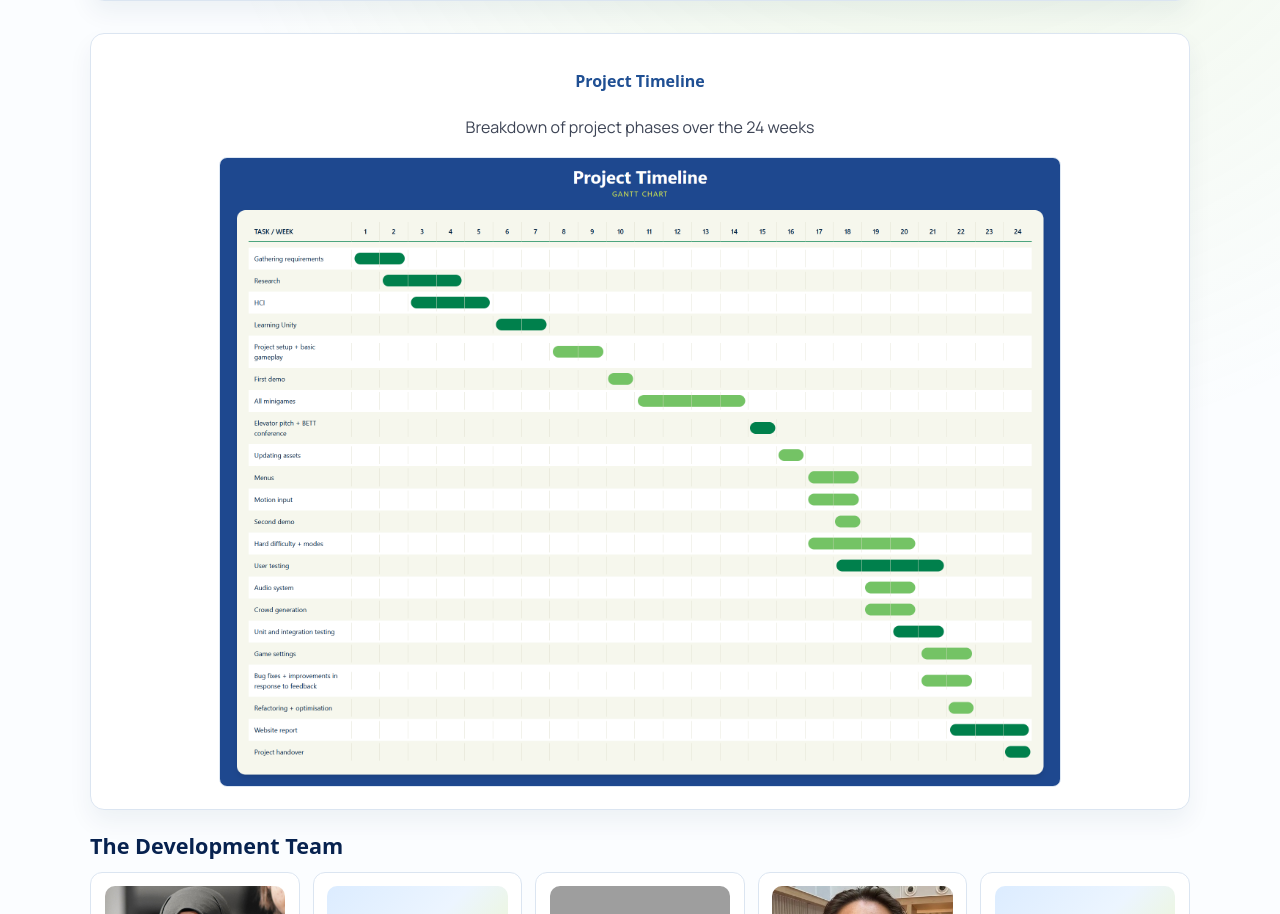
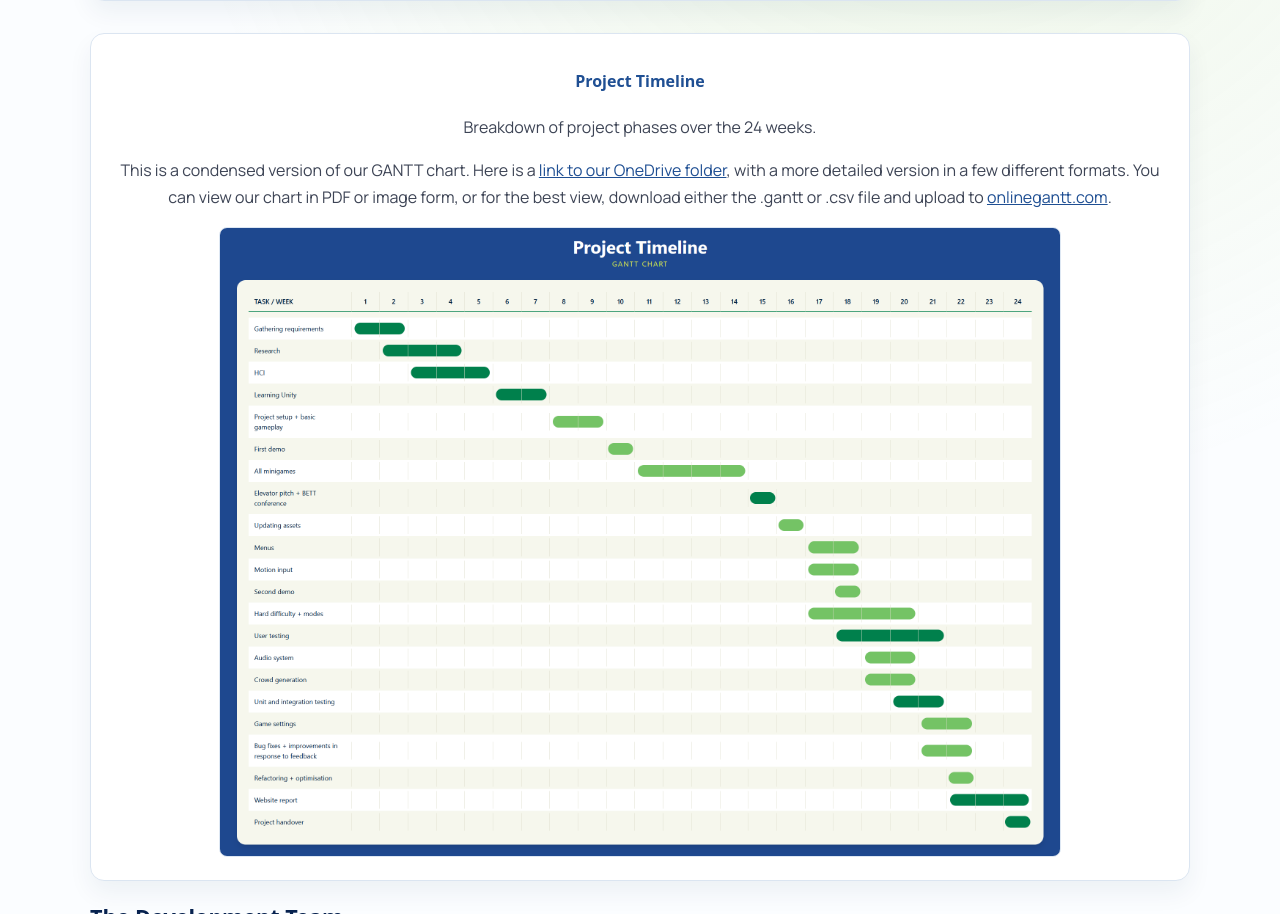
Before and after one commit to Zhou-London/comp0016, a React (Vite) app in the folder website/: page /#/home in a window 1280 px wide. Shown: the part 1538-2452 px from the top of the page. Built offline with nearby package versions, Linux system fonts and the light colour scheme; grey boxes are pictures that could not be loaded; a web font is replaced by a local one.

Commit message:
more detailed GANTT chart

```diff
--- a/website/src/pages/HomePage.jsx
+++ b/website/src/pages/HomePage.jsx
@@ -99,7 +99,21 @@ export default function HomePage() {
         <div className={styles.abstractPanel} style={{display: 'flex', flexDirection: 'column', alignItems: 'center'}}>
           <h3>Project Timeline</h3>
           <p style={{marginTop: '1rem', color: 'var(--slate-700)'}}>
-            Breakdown of project phases over the 24 weeks
+            Breakdown of project phases over the 24 weeks.
+          </p>
+          <p style={{marginTop: '1rem', color: 'var(--slate-700)', textAlign: 'center'}}>
+            This is a condensed version of our GANTT chart. Here is a{' '}
+            <a href="https://liveuclac-my.sharepoint.com/:f:/g/personal/zcabsub_ucl_ac_uk/IgD_KmXZsjvDRIJ6ZzeEt_XSAbN2WabdC0uR119GdSg2Rcg?e=6xENEr" target="_blank" rel="noreferrer"
+               style={{color: 'var(--green-700)', textDecoration: 'underline'}}>
+              link to our OneDrive folder
+            </a>
+            , with a more detailed version in a few different formats. You can view our chart in PDF or image form, or
+            for the best view, download either the .gantt or .csv file and upload to{' '}
+            <a href="https://www.onlinegantt.com/#/gantt" target="_blank" rel="noreferrer"
+               style={{color: 'var(--green-700)', textDecoration: 'underline'}}>
+              onlinegantt.com
+            </a>
+            .
           </p>
           <div style={{width: '80%', borderRadius: '10px', marginTop: '1rem'}}><ImageWithCaption
               src="/project timeline/project timeline.png" caption="Main menu screen layout"/></div>
```
